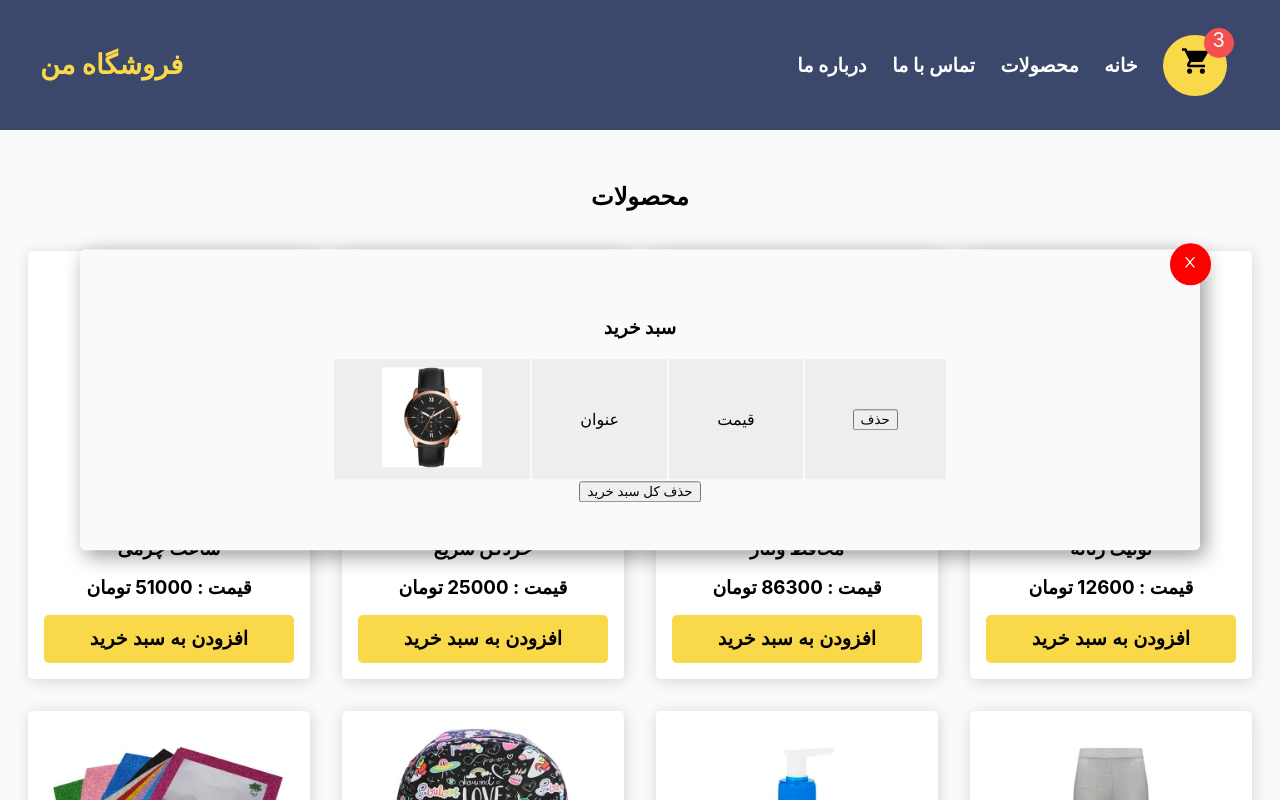
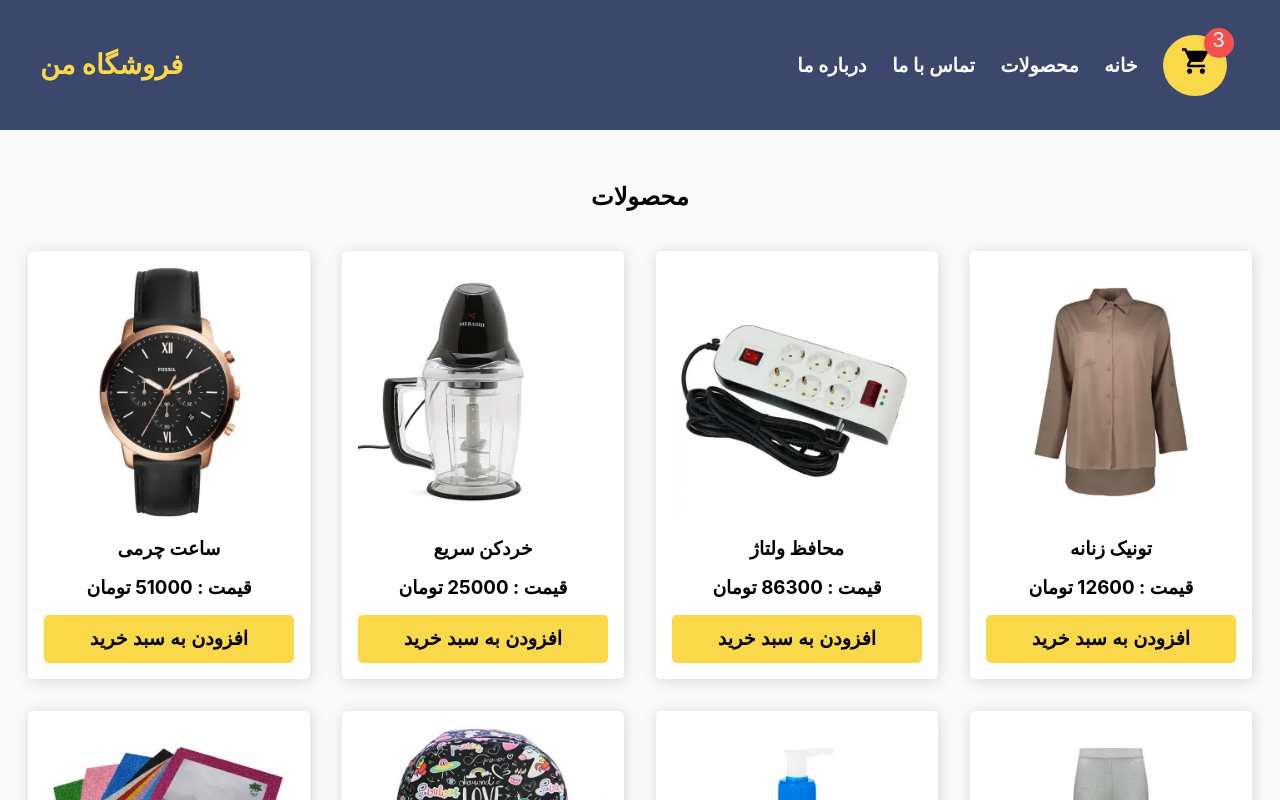
Before and after one commit to alyrza/react-simple-shopping-cart, a React (Create React App) app: page / in a window 1280 px wide. Shown: the top 800 px of the page. Built offline with nearby package versions, Linux system fonts and the light colour scheme.

Commit message:
compelet open and close cart

```diff
--- a/src/Header/Cart/Cart.css
+++ b/src/Header/Cart/Cart.css
@@ -13,7 +13,7 @@
   padding: 3rem;
   box-shadow: 5px 6px 20px rgba(0, 0, 0, 0.4);
   border-radius: 5px;
-  /* display: none; */
+  display: none;
 }
 
 .close-btn{
@@ -27,3 +27,7 @@
     font-size: 1rem;
     cursor: pointer;
 }
+
+.cart.active{
+  display: flex;
+}
--- a/src/Header/Cart/Cart.js
+++ b/src/Header/Cart/Cart.js
@@ -4,10 +4,17 @@ import { AiOutlineClose } from "react-icons/ai";
 import Item from "./Item/Item";
 
 class Cart extends Component {
+  constructor() {
+    super();
+    this.toggleCart = this.toggleCart.bind(this);
+  }
+  toggleCart() {
+    this.props.toggle();
+  }
   render() {
     return (
-      <div className="cart">
-        <span className="close-btn">
+      <div className={`cart ${this.props.isOpen}`}>
+        <span className="close-btn" onClick={this.toggleCart}>
           <AiOutlineClose />
         </span>
         <h3>سبد خرید</h3>
--- a/src/Header/Header.js
+++ b/src/Header/Header.js
@@ -4,6 +4,20 @@ import { IoMdCart } from "react-icons/io";
 import Cart from "./Cart/Cart";
 
 class Header extends Component {
+  constructor() {
+    super();
+    this.state = {
+      cartIsOpen: "",
+    };
+
+    this.toggleCart = this.toggleCart.bind(this);
+  }
+  toggleCart() {
+    if (this.state.cartIsOpen) {
+      return this.setState({ cartIsOpen: "" });
+    }
+    this.setState({ cartIsOpen: "active" });
+  }
   render() {
     return (
       <>
@@ -25,7 +39,7 @@ class Header extends Component {
                   <a href="#">خانه</a>
                 </li>
                 <li>
-                  <a href="#" className="cart-btn">
+                  <a href="#" onClick={this.toggleCart} className="cart-btn">
                     <span className="badge">3</span>
                     <IoMdCart />
                   </a>
@@ -34,7 +48,7 @@ class Header extends Component {
             </nav>
           </div>
         </header>
-        <Cart />
+        <Cart isOpen={this.state.cartIsOpen} toggle={this.toggleCart} />
       </>
     );
   }
```
